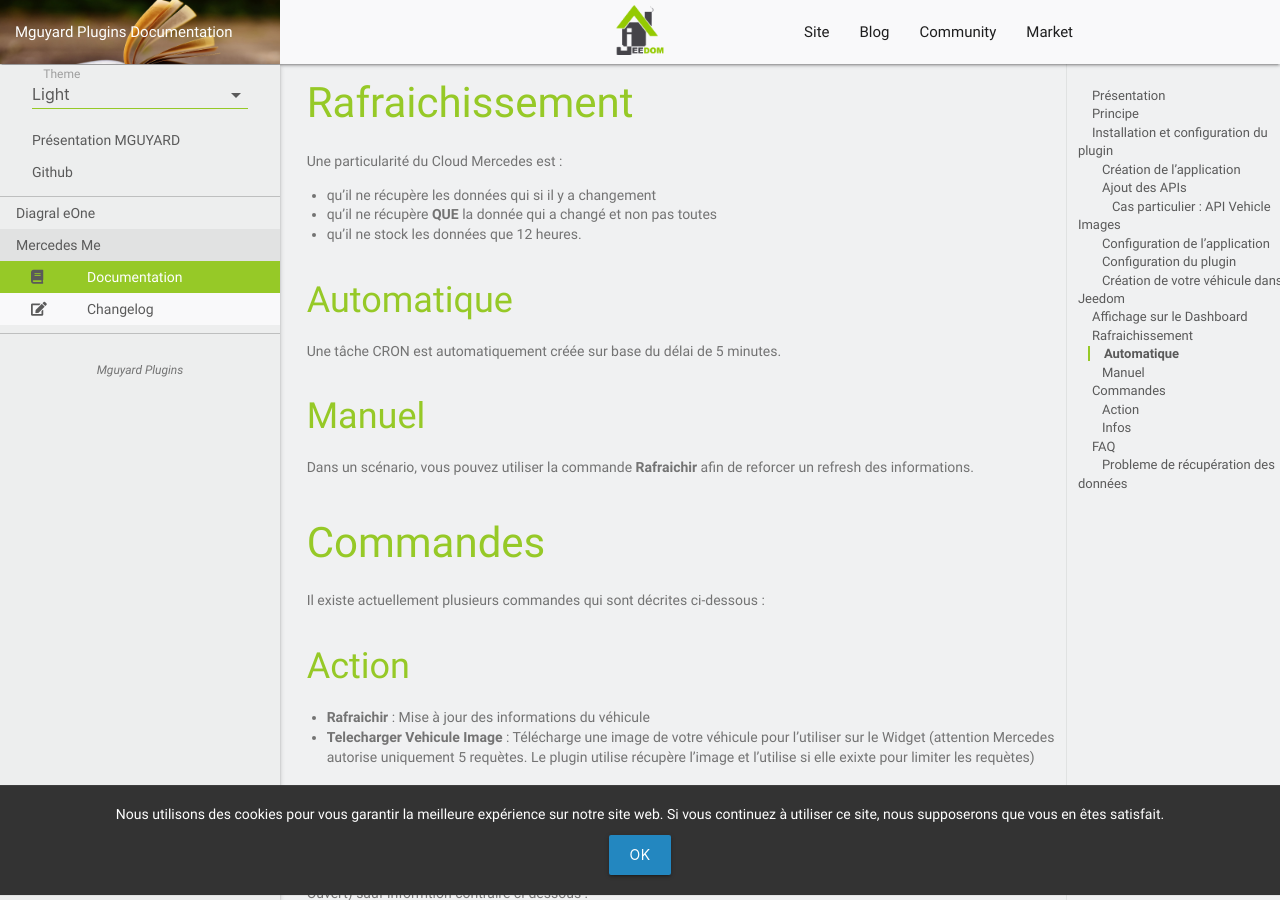
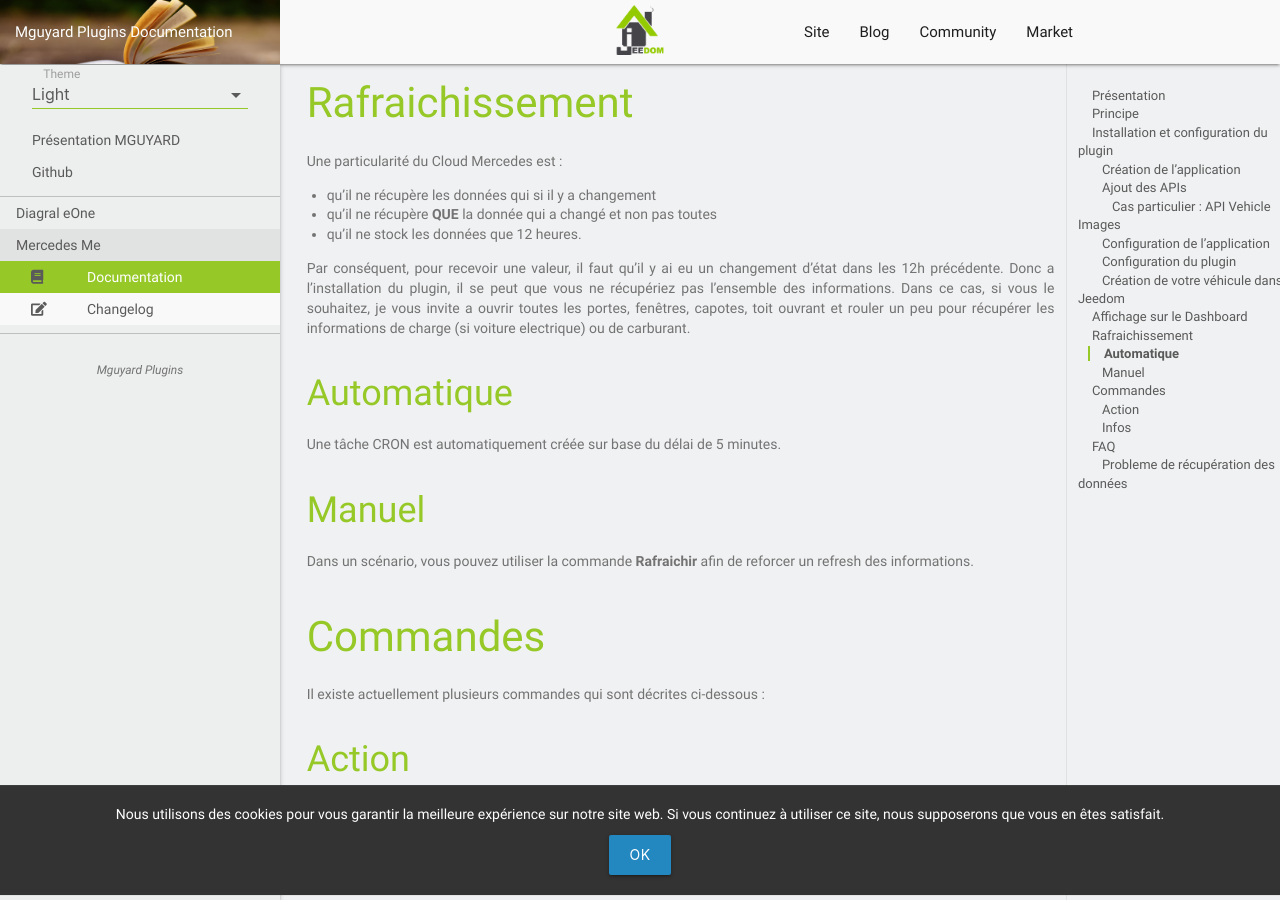
Before and after one commit to mguyard/Jeedom-Documentations, a Jekyll site: the page built from fr_FR/Mercedes_me/documentation.md, in a window 1280 px wide and 900 px high, scrolled down 5401 px. Built offline with Jekyll 4.4.1, drawn with Linux system fonts in a browser that asks for light colours; our own code applies the rules of GitHub Pages for plain Markdown files.

Commit message:
Mise a jour de la documentation sur le widget

```diff
--- a/fr_FR/Mercedes_me/documentation.md
+++ b/fr_FR/Mercedes_me/documentation.md
@@ -125,6 +125,9 @@
 -   qu'il ne récupère __QUE__ la donnée qui a changé et non pas toutes
 -   qu'il ne stock les données que 12 heures.
 
+Par conséquent, pour recevoir une valeur, il faut qu'il y ai eu un changement d'état dans les 12h précédente. Donc a l'installation du plugin, il se peut que vous ne récupériez pas l'ensemble des informations.
+Dans ce cas, si vous le souhaitez, je vous invite a ouvrir toutes les portes, fenêtres, capotes, toit ouvrant et rouler un peu pour récupérer les informations de charge (si voiture electrique) ou de carburant.
+
 ## Automatique
 
 Une tâche CRON est automatiquement créée sur base du délai de 5 minutes.
```
